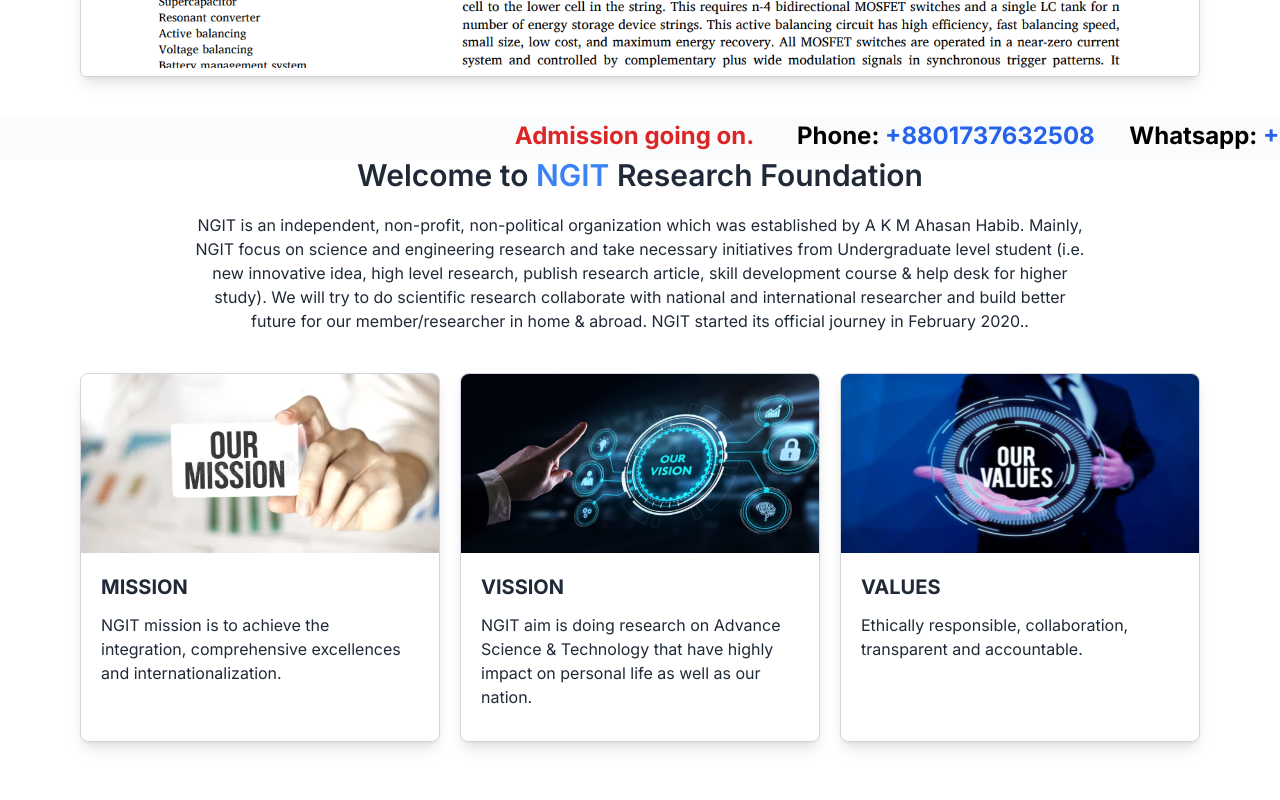
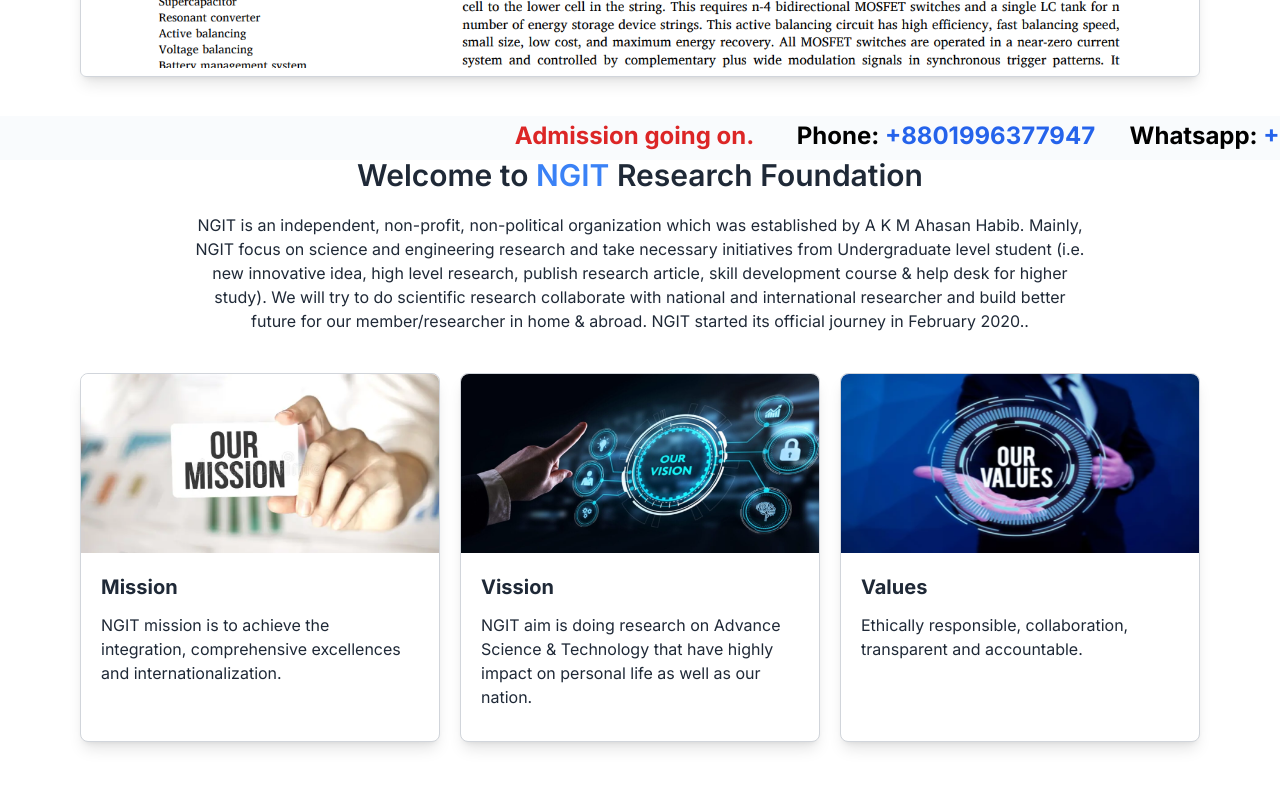
Before and after one commit to Md-Mobassher/ngit-research-foundation, a Next.js app: page / in a window 1280 px wide. Shown: the part 640-1440 px from the top of the page. Built offline with nearby package versions, Linux system fonts and the light colour scheme.

Commit message:
contact info updated

```diff
--- a/src/app/about/components/ItSpecialist.tsx
+++ b/src/app/about/components/ItSpecialist.tsx
@@ -60,15 +60,15 @@
 
             <ResearchItem
               title="Portfolio"
-              link="https://dev-mobassher.web.app"
+              link="https://mobassher.vercel.app"
+            />
+            <ResearchItem
+              title="Linkedin"
+              link="https://www.linkedin.com/in/md-mobassher"
             />
             <ResearchItem
               title="Github"
               link="https://github.com/Md-Mobassher"
-            />
-            <ResearchItem
-              title="Linkedin"
-              link="https://www.linkedin.com/in/md-mobassher"
             />
             <ResearchItem
               title="Facebook"
--- a/src/app/home/Intro.tsx
+++ b/src/app/home/Intro.tsx
@@ -2,6 +2,27 @@
 import mission from "@/assets/image/mission.png";
 import vission from "@/assets/image/vission.png";
 import values from "@/assets/image/values.png";
+
+const introData = [
+  {
+    title: "Mission",
+    details:
+      "NGIT mission is to achieve the integration, comprehensive excellences and internationalization.",
+    img: mission,
+  },
+  {
+    title: "Vission",
+    details:
+      "NGIT aim is doing research on Advance Science & Technology that have highly impact on personal life as well as our nation.",
+    img: vission,
+  },
+  {
+    title: "Values",
+    details:
+      "Ethically responsible, collaboration, transparent and accountable.",
+    img: values,
+  },
+];
 
 const Intro = () => {
   return (
@@ -22,27 +43,14 @@
         February 2020..
       </p>
       <div className="my-10 grid grid-cols-1 md:grid-cols-2 lg:grid-cols-3 gap-5">
-        <Card
-          img={mission}
-          title={"MISSION"}
-          details={
-            "NGIT mission is to achieve the integration, comprehensive excellences and internationalization."
-          }
-        />
-        <Card
-          img={vission}
-          title={"VISSION"}
-          details={
-            "NGIT aim is doing research on Advance Science & Technology that have highly impact on personal life as well as our nation."
-          }
-        />
-        <Card
-          img={values}
-          title={"VALUES"}
-          details={
-            "Ethically responsible, collaboration, transparent and accountable."
-          }
-        />
+        {introData.map((item) => (
+          <Card
+            key={item.title}
+            img={item.img}
+            title={item.title}
+            details={item.details}
+          />
+        ))}
       </div>
     </div>
   );
--- a/src/app/publications/components/PublicationCard.tsx
+++ b/src/app/publications/components/PublicationCard.tsx
@@ -12,7 +12,7 @@
 }, {});
 
 const PublicationCard: React.FC<{ pub: Publication }> = ({ pub }) => (
-  <div className="border border-gray-300 hover:border-gray-500 rounded-lg p-4 my-4 bg-white shadow hover:drop-shadow-lg lg:px-10 lg:py-6">
+  <div className="border border-gray-300 hover:border-gray-400 rounded-lg p-4 my-4 bg-white shadow hover:drop-shadow-lg lg:px-10 lg:py-6">
     <h3 className="text-xl font-semibold text-blue-500 text-center mb-3 underline">
       {pub?.type}
     </h3>
--- a/src/app/publications/components/publicationsData.ts
+++ b/src/app/publications/components/publicationsData.ts
@@ -2,8 +2,9 @@
   {
     year: 2024,
     type: "Journal",
-    title: "",
-    authors: "",
+    title:
+      "Distributed denial-of-service attack detection short review: issues, challenges, and recommendations (Accepted)",
+    authors: "Habib",
     journal: "",
     volume: "",
     issue: "",
@@ -15,7 +16,8 @@
   {
     year: 2024,
     type: "Conference",
-    title: "",
+    title:
+      "Review on Wearable Antennas and Circuits: Materials, Designs, Applications and Future Direction (Accepted)",
     authors: "",
     conference: "",
     location: "",
--- a/src/components/shared/Footer/Footer.tsx
+++ b/src/components/shared/Footer/Footer.tsx
@@ -59,7 +59,7 @@
           <p className="text-center text-md">
             Design & Developed By{" "}
             <a
-              href="https://dev-mobassher.web.app"
+              href="https://mobassher.vercel.app"
               target="_blank"
               className="text-slate-500 hover:text-blue-500 font-semibold"
             >
--- a/src/components/shared/Navbar/Navbar.tsx
+++ b/src/components/shared/Navbar/Navbar.tsx
@@ -15,7 +15,7 @@
         <div className="flex flex-wrap justify-between items-center ">
           <div className="flex items-center text-sm ">
             <div className="flex justify-center items-center lg:gap-2 gap-1 mr-2">
-              <FaMobileAlt /> <p> +8801737632508</p>
+              <FaMobileAlt /> <p> +8801996377947</p>
             </div>
 
             <div className="md:flex justify-center items-center lg:gap-2 gap-1 hidden ">
--- a/src/components/ui/Marquee.tsx
+++ b/src/components/ui/Marquee.tsx
@@ -5,7 +5,7 @@
         <span className="text-red-600 mr-2">Admission going on.</span>
         <span>
           Phone:
-          <span className="text-blue-600"> +8801737632508 </span>
+          <span className="text-blue-600"> +8801996377947 </span>
         </span>
         <span>
           Whatsapp: <span className="text-blue-600"> +60142655175</span>
```
